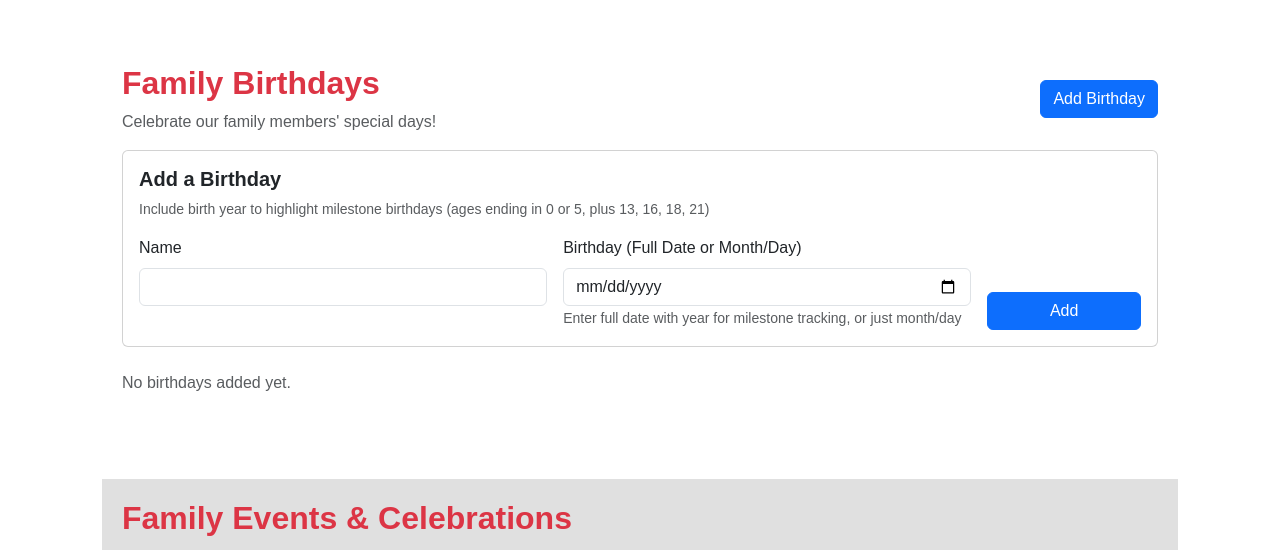
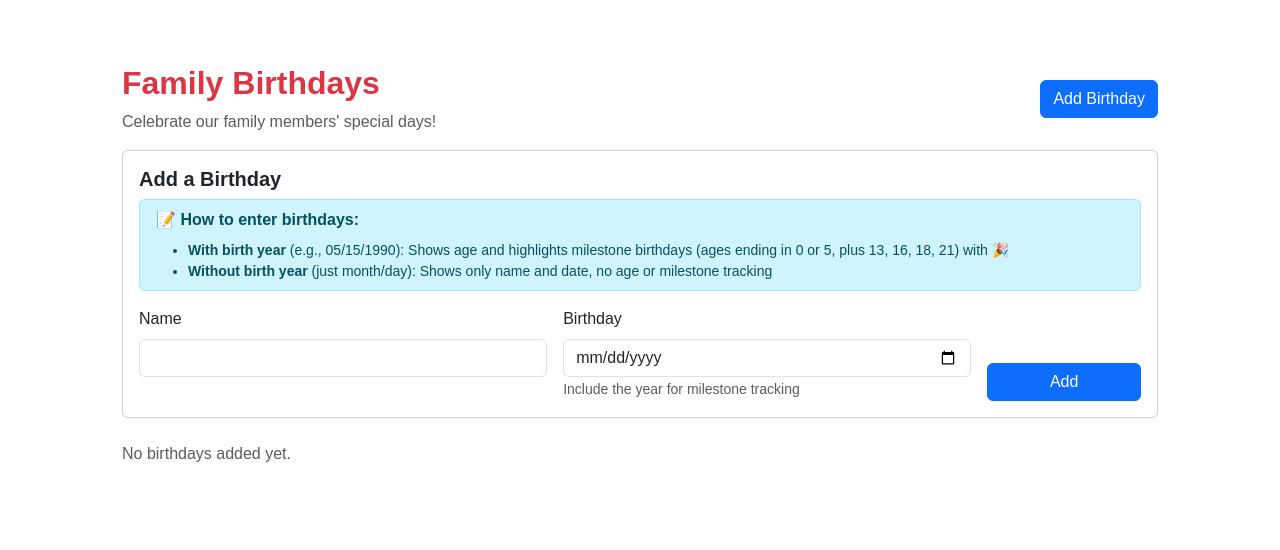
Before and after one commit to moultke/FamilyReunionSite, a Flask app: page / in a window 1280 px wide, after a click on "Add Birthday". Shown: the part 1307-1857 px from the top of the page. Run offline with Flask 2, Linux system fonts and the light colour scheme; data comes from the database, SQL or seed files in the repository; data that the repository does not hold is empty; some libraries are stand-ins or nearby versions.

Commit message:
Add clear instructions for birthday form options
Added informational alert box explaining:
- With birth year: Shows age and milestone tracking
- Without birth year: Shows only name and date

Makes it clear what users get with each option.

🤖 Generated with [Claude Code](https://claude.com/claude-code)

Co-Authored-By: Claude <noreply@anthropic.com>

```diff
--- a/templates/index.html
+++ b/templates/index.html
@@ -244,16 +244,22 @@
                 <div class="card">
                     <div class="card-body">
                         <h5 class="card-title">Add a Birthday</h5>
-                        <p class="text-muted small">Include birth year to highlight milestone birthdays (ages ending in 0 or 5, plus 13, 16, 18, 21)</p>
+                        <div class="alert alert-info py-2 mb-3">
+                            <strong>📝 How to enter birthdays:</strong>
+                            <ul class="mb-0 mt-2 small">
+                                <li><strong>With birth year</strong> (e.g., 05/15/1990): Shows age and highlights milestone birthdays (ages ending in 0 or 5, plus 13, 16, 18, 21) with 🎉</li>
+                                <li><strong>Without birth year</strong> (just month/day): Shows only name and date, no age or milestone tracking</li>
+                            </ul>
+                        </div>
                         <form id="birthdayForm" class="row g-3">
                             <div class="col-md-5">
                                 <label for="birthdayName" class="form-label">Name</label>
                                 <input type="text" class="form-control" id="birthdayName" name="name" required>
                             </div>
                             <div class="col-md-5">
-                                <label for="birthdayDate" class="form-label">Birthday (Full Date or Month/Day)</label>
+                                <label for="birthdayDate" class="form-label">Birthday</label>
                                 <input type="date" class="form-control" id="birthdayDate" name="date" required>
-                                <small class="text-muted">Enter full date with year for milestone tracking, or just month/day</small>
+                                <small class="text-muted">Include the year for milestone tracking</small>
                             </div>
                             <div class="col-md-2 d-flex align-items-end">
                                 <button type="submit" class="btn btn-primary w-100">Add</button>
```
